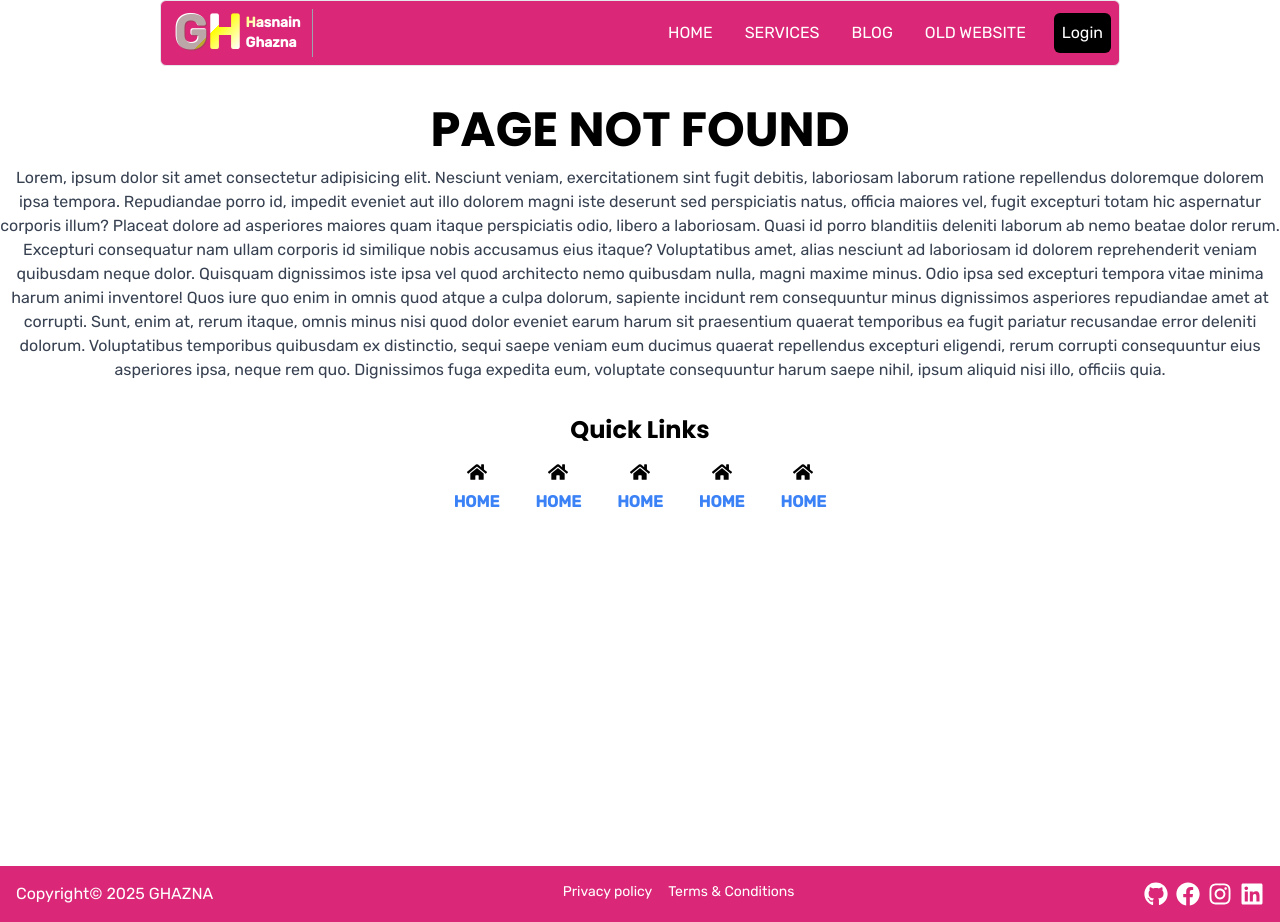
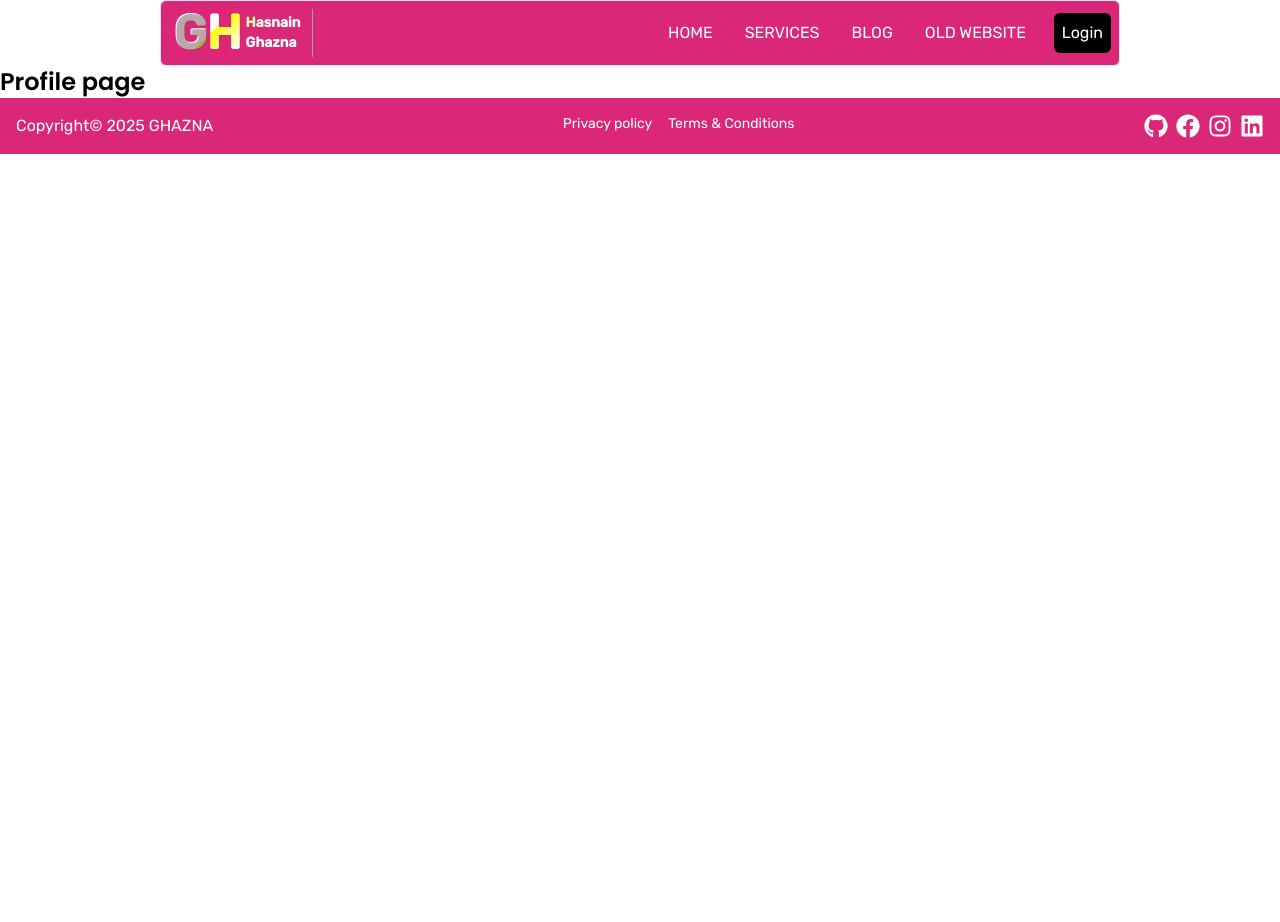
Before and after one commit to mhgkhan/ghazna, a Next.js app: page /profile in a window 1280 px wide. Before the commit this address had no page. After the commit the page ends 800 px from the top, so only its background shows below. Built offline with nearby package versions, Linux system fonts and the light colour scheme.

Commit message:
Add Profile page component with basic structure

```diff
--- /dev/null
+++ b/src/app/profile/page.js
@@ -0,0 +1,11 @@
+import React from 'react'
+
+const page = () => {
+  return (
+    <div>
+      <h1 className='text-2xl'>Profile page </h1>
+    </div>
+  )
+}
+
+export default page
```
